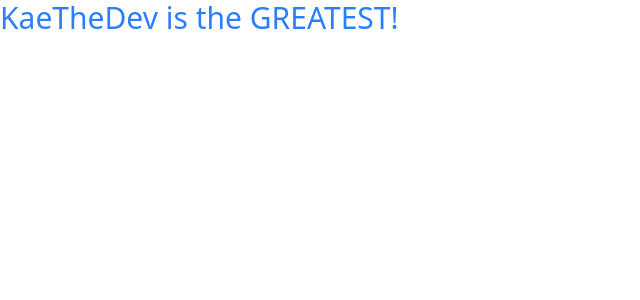
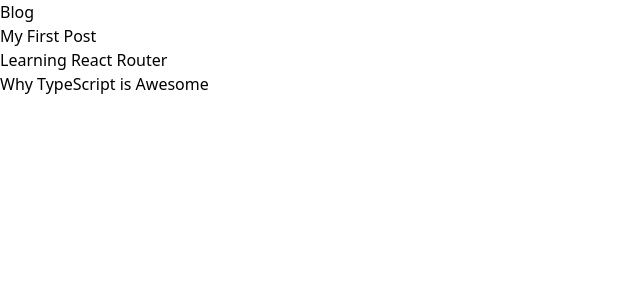
Before and after one commit to KaeTheDev/Dynamic-Routing, a React (Vite) app: page /blog in a window 1280 px wide. Shown: the top 300 px of the page, without its empty margins (0-640 px from the left). Built offline with nearby package versions, Linux system fonts and the light colour scheme.

Commit message:
Add Routes and Navigation for BlogIndex and BlogPost

```diff
--- a/src/App.tsx
+++ b/src/App.tsx
@@ -1,9 +1,15 @@
+import BlogIndex from "./pages/BlogIndex";
+import BlogPost from "./pages/BlogPost";
+import { Navigate, Route, Routes } from "react-router-dom";
+
 function App() {
   return (
-    <>
-        <h2 className="text-3xl text-blue-500">KaeTheDev is the GREATEST!</h2>
-    </>
-  )
+    <Routes>
+        <Route path="/" element={<Navigate to="/blog" replace />} />
+      <Route path="/blog" element={<BlogIndex />}/>
+      <Route path="/blog/:slug" element={<BlogPost />} />
+    </Routes>
+  );
 }
 
-export default App
+export default App;
```
